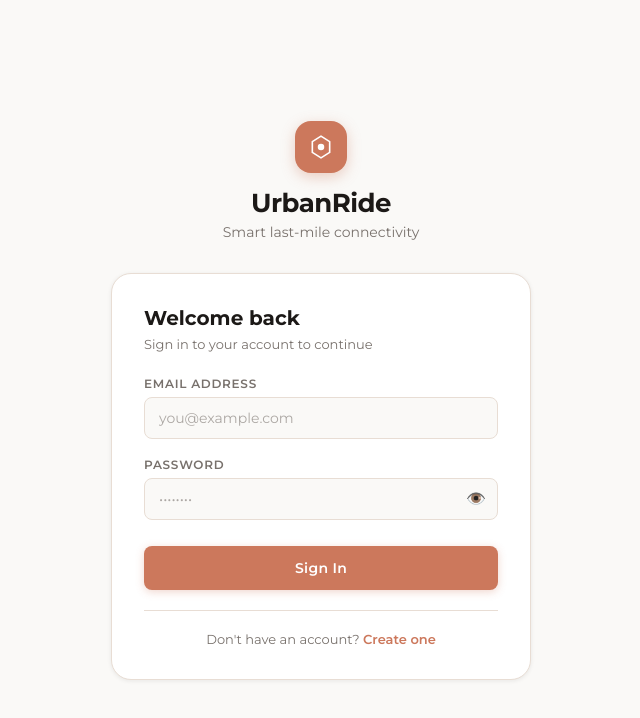
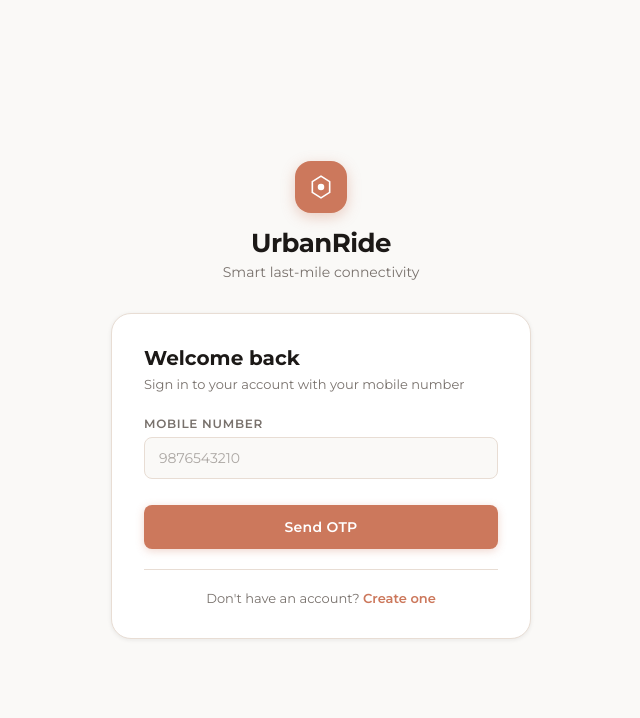
Before and after one commit to rajesh620-collab/urbanride, a React (Vite) app in the folder frontend/: page /login in a window 1280 px wide. Shown: the top 718 px of the page, without its empty margins (319-959 px from the left). Built offline with nearby package versions, Linux system fonts and the light colour scheme; no server answers.

Commit message:
feat: login page converted to passwordless OTP flow

```diff
--- a/frontend/src/pages/Login.jsx
+++ b/frontend/src/pages/Login.jsx
@@ -6,16 +6,38 @@ import { useAuth } from '../context/AuthContext';
 export default function Login() {
   const navigate = useNavigate();
   const { login } = useAuth();
-  const [form, setForm]       = useState({ email: '', password: '' });
-  const [error, setError]     = useState('');
+  const [form, setForm] = useState({ phone: '', otp: '' });
+  const [error, setError] = useState('');
+  const [success, setSuccess] = useState('');
   const [loading, setLoading] = useState(false);
-  const [showPwd, setShowPwd] = useState(false);
+  const [otpSent, setOtpSent] = useState(false);
 
   const handleChange = e => setForm({ ...form, [e.target.name]: e.target.value });
 
+  const handleSendOtp = async () => {
+    if (!form.phone) {
+      setError('Please enter your mobile number first');
+      return;
+    }
+    setError('');
+    setLoading(true);
+    try {
+      const res = await api.post('/auth/send-otp', { phone: form.phone });
+      setSuccess(res.data.message || 'OTP sent successfully. Please check your messages.');
+      setOtpSent(true);
+    } catch (err) {
+      setError(err.response?.data?.message || 'Failed to send OTP');
+    } finally {
+      setLoading(false);
+    }
+  };
+
   const handleSubmit = async e => {
     e.preventDefault();
+    if (!otpSent) return handleSendOtp();
+
     setError('');
+    setSuccess('');
     setLoading(true);
     try {
       const res = await api.post('/auth/login', form);
@@ -61,47 +83,30 @@ export default function Login() {
         <div className="card">
           <h3 style={{ fontSize: 20, marginBottom: 6 }}>Welcome back</h3>
           <p style={{ color: 'var(--muted)', fontSize: 13, marginBottom: 24 }}>
-            Sign in to your account to continue
+            Sign in to your account with your mobile number
           </p>
 
           {error && <div className="alert-error">{error}</div>}
+          {success && <div className="alert-success">{success}</div>}
 
           <form onSubmit={handleSubmit}>
             <div className="field">
-              <label>Email address</label>
-              <input name="email" type="email" value={form.email}
-                onChange={handleChange} placeholder="you@example.com" required />
+              <label>Mobile Number</label>
+              <input name="phone" type="text" value={form.phone}
+                onChange={handleChange} placeholder="9876543210" required disabled={otpSent} />
             </div>
-            <div className="field">
-              <label>Password</label>
-              <div style={{ position: 'relative' }}>
-                <input
-                  name="password"
-                  type={showPwd ? 'text' : 'password'}
-                  value={form.password}
-                  onChange={handleChange}
-                  placeholder="••••••••"
-                  required
-                  style={{ paddingRight: 44 }}
-                />
-                <button
-                  type="button"
-                  onClick={() => setShowPwd(p => !p)}
-                  style={{
-                    position: 'absolute', right: 12, top: '50%',
-                    transform: 'translateY(-50%)',
-                    background: 'none', border: 'none', cursor: 'pointer',
-                    color: 'var(--muted)', fontSize: 16, padding: 0, lineHeight: 1
-                  }}
-                  aria-label={showPwd ? 'Hide password' : 'Show password'}
-                >
-                  {showPwd ? '🙈' : '👁️'}
-                </button>
+
+            {otpSent && (
+              <div className="field">
+                <label>Enter OTP</label>
+                <input name="otp" type="text" value={form.otp}
+                  onChange={handleChange} placeholder="123456" autoComplete="one-time-code" required autoFocus />
               </div>
-            </div>
+            )}
+
             <button type="submit" className="btn-primary" disabled={loading}
               style={{ marginTop: 8 }}>
-              {loading ? 'Signing in...' : 'Sign In'}
+              {loading ? 'Processing...' : (otpSent ? 'Sign In' : 'Send OTP')}
             </button>
           </form>
 
```
